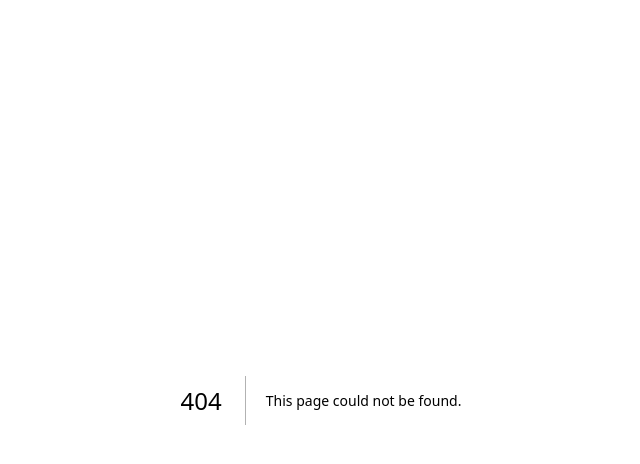
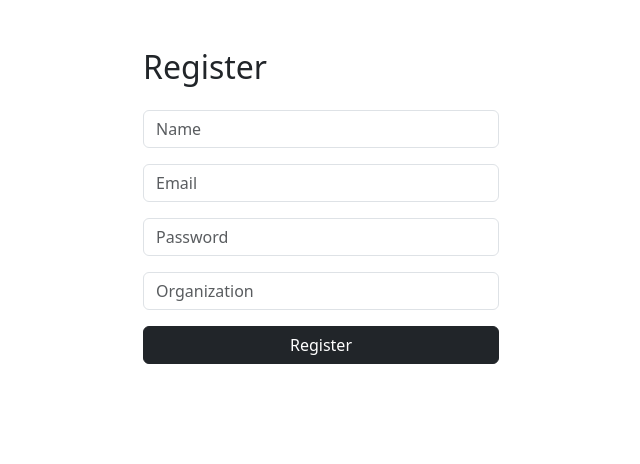
Before and after one commit to guhan0000/finance-saas, a Next.js app in the folder frontend/: page /register in a window 1280 px wide. Before the commit this address had no page. Shown: the top 464 px of the page, without its empty margins (319-959 px from the left). Built offline with nearby package versions, Linux system fonts and the light colour scheme.

Commit message:
implement frontend authentication flow

```diff
--- /dev/null
+++ b/frontend/app/register/page.js
@@ -0,0 +1,62 @@
+"use client";
+
+import { useForm } from "react-hook-form";
+
+import { useRegister } from "@/hooks/auth/useAuth";
+
+export default function RegisterPage() {
+  const { register, handleSubmit } = useForm();
+
+  const mutation = useRegister();
+
+  const onSubmit = (data) => {
+    mutation.mutate(data);
+  };
+
+  return (
+    <div className="container mt-5">
+      <div className="row justify-content-center">
+        <div className="col-md-4">
+          <h2 className="mb-4">Register</h2>
+
+          <form onSubmit={handleSubmit(onSubmit)}>
+            <div className="mb-3">
+              <input
+                {...register("name")}
+                placeholder="Name"
+                className="form-control"
+              />
+            </div>
+
+            <div className="mb-3">
+              <input
+                {...register("email")}
+                placeholder="Email"
+                className="form-control"
+              />
+            </div>
+
+            <div className="mb-3">
+              <input
+                type="password"
+                {...register("password")}
+                placeholder="Password"
+                className="form-control"
+              />
+            </div>
+
+            <div className="mb-3">
+              <input
+                {...register("orgName")}
+                placeholder="Organization"
+                className="form-control"
+              />
+            </div>
+
+            <button className="btn btn-dark w-100">Register</button>
+          </form>
+        </div>
+      </div>
+    </div>
+  );
+}
--- /dev/null
+++ b/frontend/hooks/auth/useAuth.js
@@ -0,0 +1,35 @@
+"use client";
+
+import { useRouter } from "next/navigation";
+
+import { useMutation } from "@tanstack/react-query";
+
+import { registerUser, loginUser } from "@/services/auth/auth.service";
+
+export const useRegister = () => {
+  const router = useRouter();
+
+  return useMutation({
+    mutationFn: registerUser,
+
+    onSuccess: (data) => {
+      localStorage.setItem("accessToken", data.accessToken);
+
+      router.push("/dashboard");
+    },
+  });
+};
+
+export const useLogin = () => {
+  const router = useRouter();
+
+  return useMutation({
+    mutationFn: loginUser,
+
+    onSuccess: (data) => {
+      localStorage.setItem("accessToken", data.accessToken);
+
+      router.push("/dashboard");
+    },
+  });
+};
--- /dev/null
+++ b/frontend/services/auth/auth.service.js
@@ -0,0 +1,13 @@
+import api from "../api";
+
+export const registerUser = async (data) => {
+  const response = await api.post("/auth/register", data);
+
+  return response.data;
+};
+
+export const loginUser = async (data) => {
+  const response = await api.post("/auth/login", data);
+
+  return response.data;
+};
```
Also changed, not shown: frontend/app/dashboard/page.js (added, +7 -0 lines), frontend/app/login/page.js (added, +46 -0 lines).
